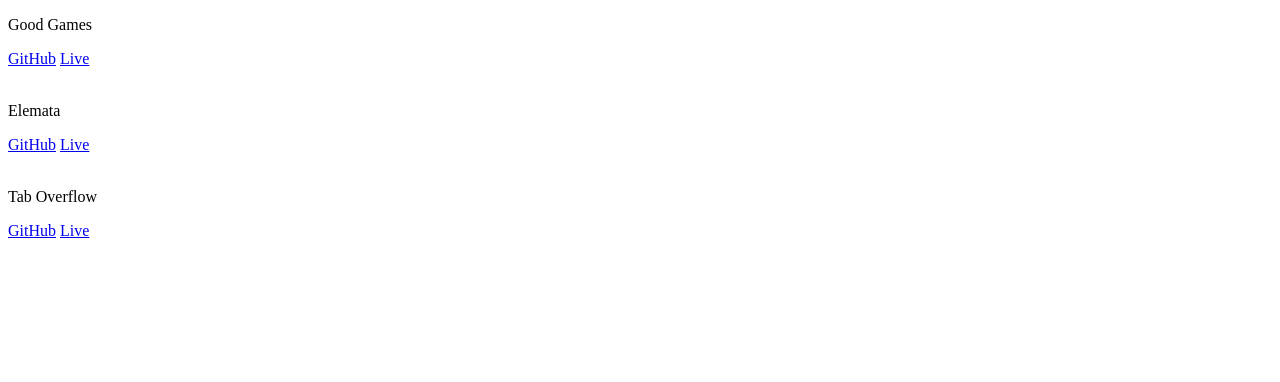
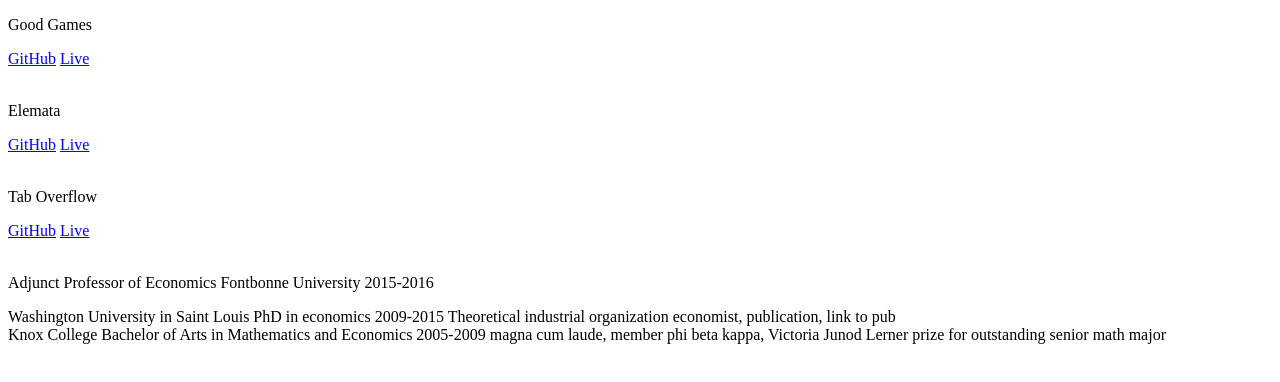
Before and after one commit to Bradyvaughan/portfolio, a plain HTML site: page index.html in a window 1280 px wide. Drawn offline with Linux system fonts and the light colour scheme.

Commit message:
filled out more structure

```diff
--- a/index.html
+++ b/index.html
@@ -10,7 +10,7 @@
     <!-- Personal Summary -->
     <!-- Skills -->
 
-    <section>
+    <section class="projects">
       <div class="proj">
         <div class="proj-header">
         <p class="proj-title">Good Games</p>
@@ -48,8 +48,32 @@
       </div>
     </section>
 
-    <!-- Experience -->
-    <!-- Education -->
+    <section class="experience">
+      <div class="job">
+        <div class="job-header">
+          <span>Adjunct Professor of Economics</span>
+          <span>Fontbonne University</span>
+          <span>2015-2016</span>
+        </div>
+        <p class='job-desc'>
 
+        </p>
+      </div>
+    </section>
+
+    <section class="education">
+      <div class="school">
+        Washington University in Saint Louis
+        PhD in economics
+        2009-2015
+        Theoretical industrial organization economist, publication, link to pub
+      </div>
+      <div class="school">
+        Knox College
+        Bachelor of Arts in Mathematics and Economics
+        2005-2009
+        magna cum laude, member phi beta kappa, Victoria Junod Lerner prize for outstanding senior math major
+      </div>
+    </section>
   </body>
 </html>
```
